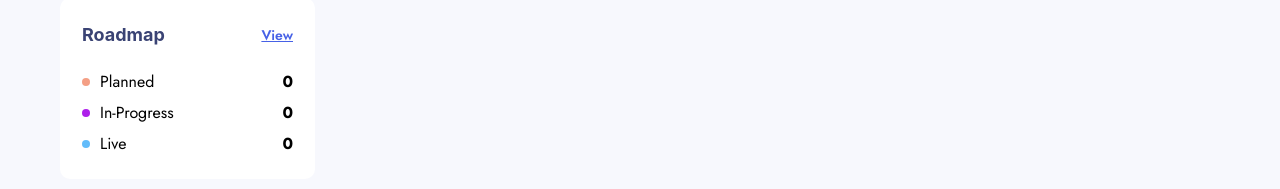
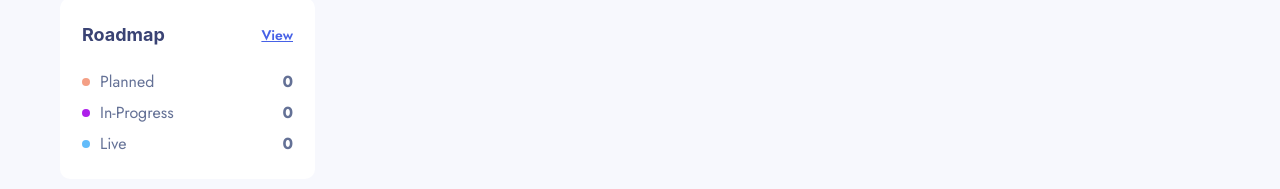
Before and after one commit to yasssuz/LetTheyAsk-app, a Next.js app: page / in a window 1280 px wide. Shown: the part 457-646 px from the top of the page. Built offline with nearby package versions, Linux system fonts and the light colour scheme.

Commit message:
design corrections

```diff
--- a/src/components/home/RoadmapSquare.js
+++ b/src/components/home/RoadmapSquare.js
@@ -27,7 +27,7 @@ export default function RoadmapSquare() {
           </Text>
         </Link>
       </Flex>
-      <List mt='2.2rem'>
+      <List mt='2.2rem' color='semiGray'>
         <ListItem display='flex' alignItems='center'>
           <Box w='8px' h='8px' borderRadius='50%' bg='orange' mr='1rem' />
           <Text as='span' fontSize='1.6rem' lineHeight='2.3rem'>
```
